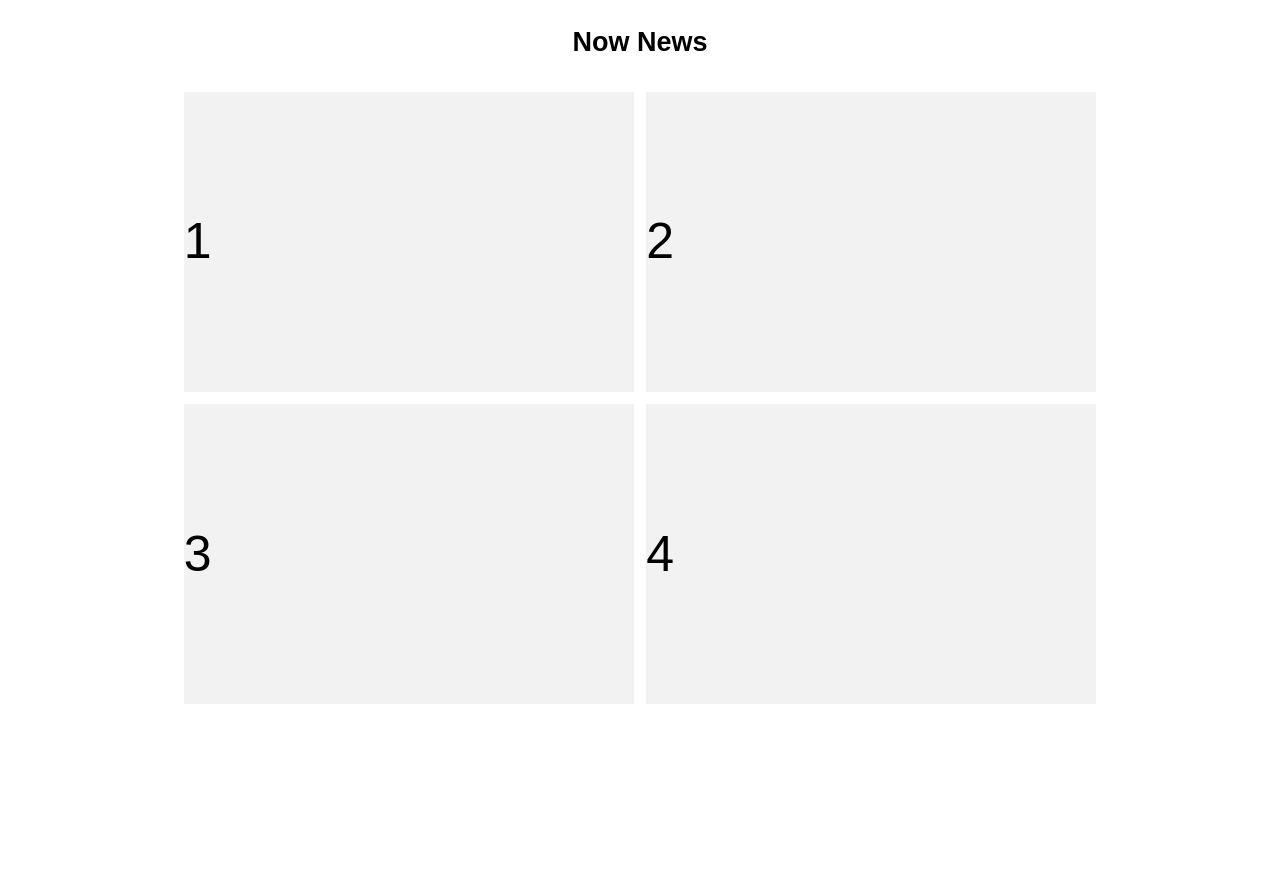
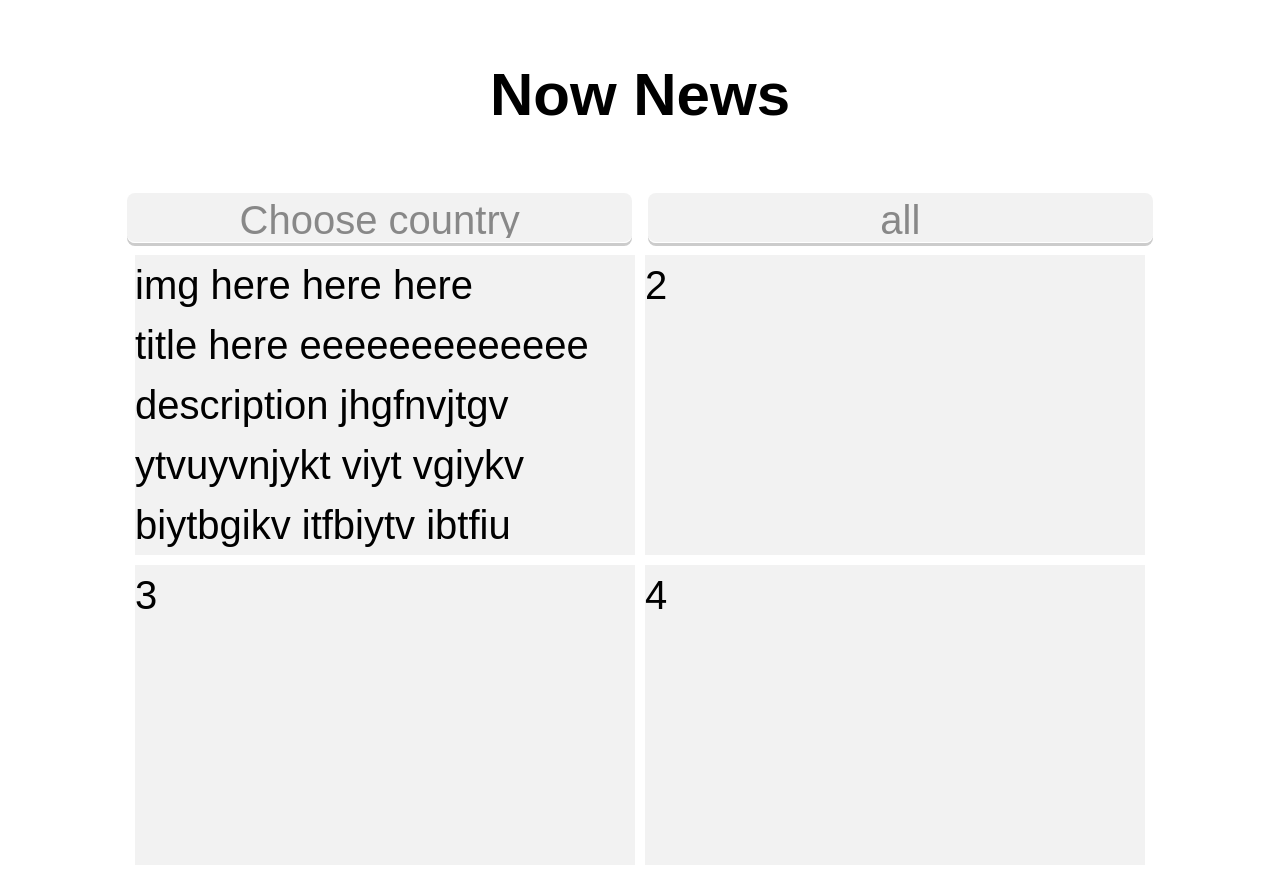
Before and after one commit to tawfiknasser/week5Project, a website: page public/index.html in a window 1280 px wide. Before the commit the page ends 800 px from the top, so only its background shows below. Drawn offline with Linux system fonts and the light colour scheme.

Commit message:
#4 set up select options and styled it

```diff
--- a/public/index.html
+++ b/public/index.html
@@ -2,6 +2,7 @@
 <html>
 <head>
   <meta charset="utf-8">
+
   <title>Now News</title>
 
 
@@ -14,8 +15,32 @@
 <section>  <!-- Title Here -->
   <h1>Now News</h1>
 </section>
+
+
+  <select>
+    <option value="bad"  selected >   Choose country      </option>
+    <option value="vf">United Kingdom</option>
+    <option value="fg">Poland</option>
+    <option value="vw">Germany</option>
+    <option value="cn" >China</option>
+  </select>
+  <select>
+    <option value="all" selected>all</option>
+    <option value="sport">sport</option>
+    <option value="fg">busni</option>
+    <option value="vw">art</option>
+    <option value="cn" >gsgsf</option>
+  </select>
+</section>
 <section class="flex-container">
-  <section>1</section>
+  <!-- each section should contain -Img -title
+   -description and when clicking on
+  him will take you to the article -->
+  <section>
+    <div>img here here here</div>
+    <div>title here eeeeeeeeeeeee</div>
+    <div>description jhgfnvjtgv ytvuyvnjykt viyt vgiykv biytbgikv itfbiytv ibtfiu</div>
+  </section>
   <section>2</section>
   <section>3</section>
   <section>4</section>
--- a/public/style.css
+++ b/public/style.css
@@ -1,10 +1,11 @@
 /*=================================================*/
 /*================= mobile & All =================*/
 /*===============================================*/
+
 body {
 /*  background-image: url("/images/pro-news-bg.jpeg"); */
 background-color:  white;
-font-size: 18px;
+font-size: 40px;
 line-height: 1.5;
 font-family: 'Karla', arial, sans-serif;
 font-weight:400;
@@ -14,27 +15,58 @@ h1{
 
 }
 .flex-container {
+
+  justify-content: center;
   display: flex;
   flex-wrap: wrap;
-  justify-content: center;
 
 }
 
 .flex-container > section {
-    background-color: #f2f2f2;
+  background-color: #f2f2f2;
+  width: 500px;
+  height: 300px;
+  margin: 5px;
+  text-align: left;
 
-
-  width: 450px;
-  height: 300px;
-  margin: 0.5%;
-  text-align: left;
-    align-content: center;
-  font-size: 50px;
+  font-stretch: expanded;
 }
 section{
 
 
 }
+select {
+width: 40%;
+height: 50px;
+
+   font-size: 40px;
+    padding:5px;
+    margin: 2px;
+    -webkit-border-radius:8px;
+    -moz-border-radius:8px;
+    border-radius:8px;
+    align-content:  center;
+    -webkit-box-shadow: 0 2px 0 #ccc, 0 -1px #fff inset;
+    -moz-box-shadow: 0 3px 0 #ccc, 0 -1px #fff inset;
+    box-shadow: 0 3px 0 #ccc, 0 -1px #fff inset;
+    background: #f2f2f2;
+    color:#888;
+    border:none;
+    outline:none;
+    display: inline-flex;
+    -webkit-appearance:none;
+    -moz-appearance: none
+
+    cursor:pointer;
+    text-align: center;
+    align-items: center;
+    align-self: center;
+    align-content: center;
+}
+option {
+
+}
+
 /*===============================================*/
 /*================= tablet ======================*/
 /*===============================================*/
```
